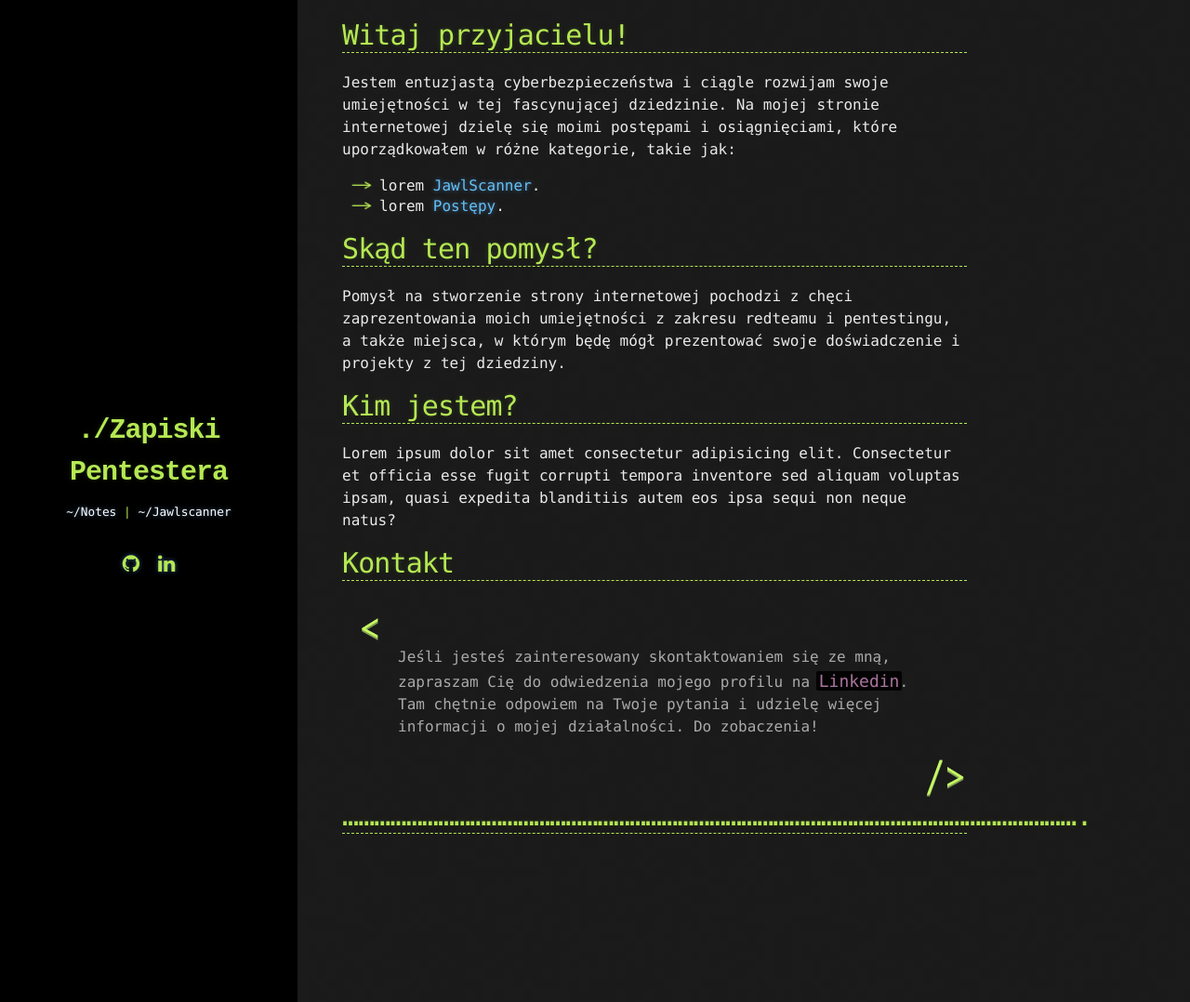
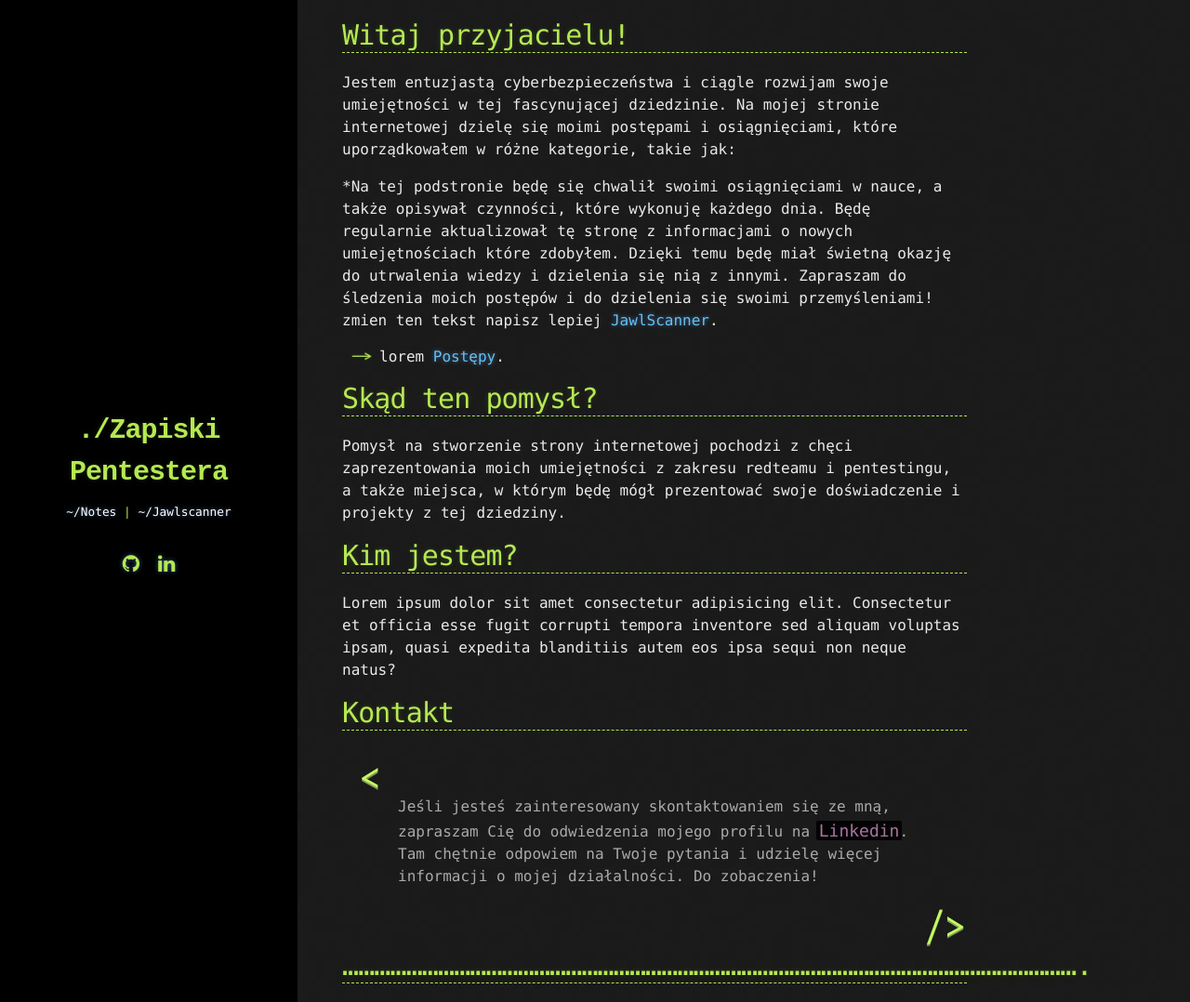
Before and after one commit to Cyberjali/Cyberjali.github.io, a Jekyll site: the page built from _pages/index.md, in a window 1280 px wide and 1078 px high. Shown: the whole window at 93% size. Built offline with Jekyll 4.4.1, drawn with Linux system fonts in a browser that asks for light colours; comment, search, counter and statistics services are not loaded.

Commit message:
Update index.md

```diff
--- a/_pages/index.md
+++ b/_pages/index.md
@@ -6,7 +6,7 @@ layout: default
 
 Jestem entuzjastą cyberbezpieczeństwa i ciągle rozwijam swoje umiejętności w tej fascynującej dziedzinie. Na mojej stronie internetowej dzielę się moimi postępami i osiągnięciami, które uporządkowałem w różne kategorie, takie jak:
 
-* lorem
+*Na tej podstronie będę się chwalił swoimi osiągnięciami w nauce, a także opisywał czynności, które wykonuję każdego dnia. Będę regularnie aktualizował tę stronę z informacjami o nowych umiejętnościach które zdobyłem. Dzięki temu będę miał świetną okazję do utrwalenia wiedzy i dzielenia się nią z innymi. Zapraszam do śledzenia moich postępów i do dzielenia się swoimi przemyśleniami! zmien ten tekst napisz lepiej
 [JawlScanner](./jawlscanner.html).
 * lorem
 [Postępy](./notes.html).
```
